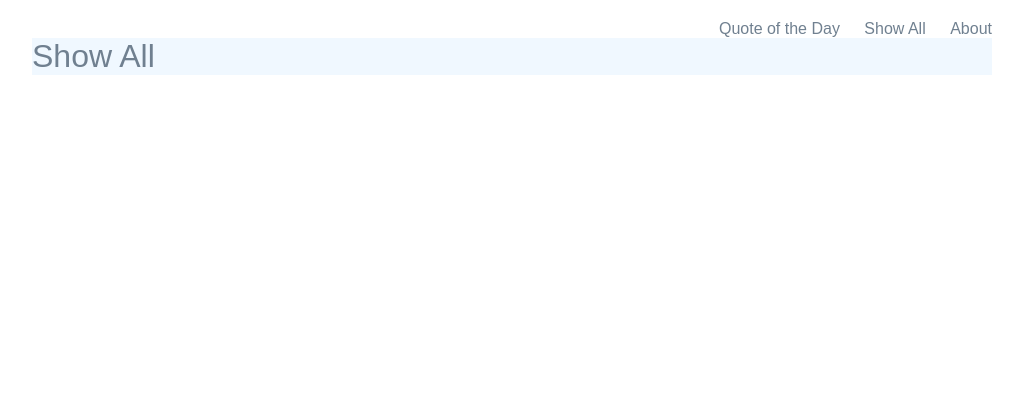
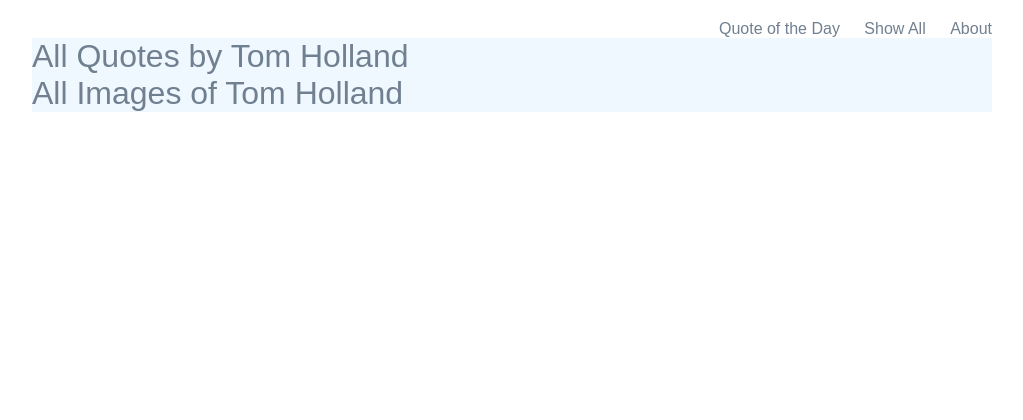
Before and after one commit to jedctan/cs412, a Django app: template quotes/templates/quotes/show_all.html in a window 1280 px wide. Shown: the top 420 px of the page, without its empty margins (128-1151 px from the left). Run offline with Django 5.2, Linux system fonts and the light colour scheme; the template is opened without the code that fills it, so the values that code supplies are empty.

Commit message:
Show all for loops

```diff
--- a/quotes/templates/quotes/show_all.html
+++ b/quotes/templates/quotes/show_all.html
@@ -3,5 +3,16 @@
 
 
     {% block content %}
-        <h1> Show All </h1>
+
+        <h1> All Quotes by Tom Holland </h1>
+        {% for quote in quotes %}
+            <li>{{ quote }}</li> <br>
+        {% endfor %}
+
+        <h1> All Images of Tom Holland</h1>
+        {% for image in images %}
+            <img src="/static/{{image}}" alt="Tom Holland" width="300"> <br>
+        {% endfor %}
+
+
     {% endblock %}
```
Also changed, not shown: quotes/views.py (+5 -2 lines).
